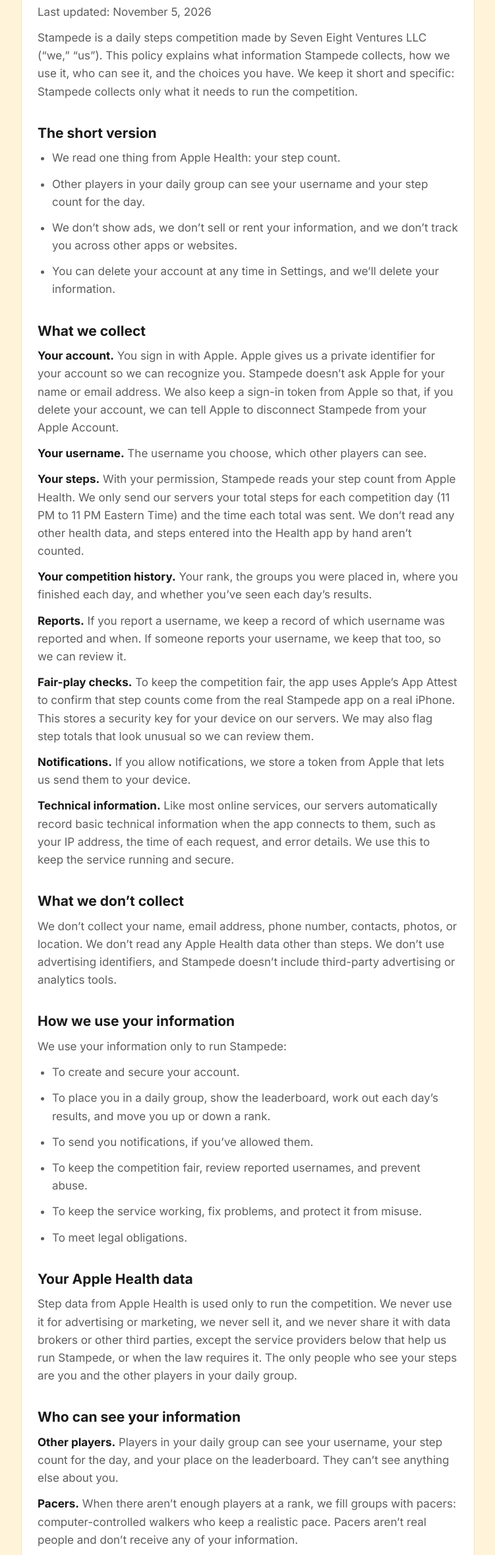
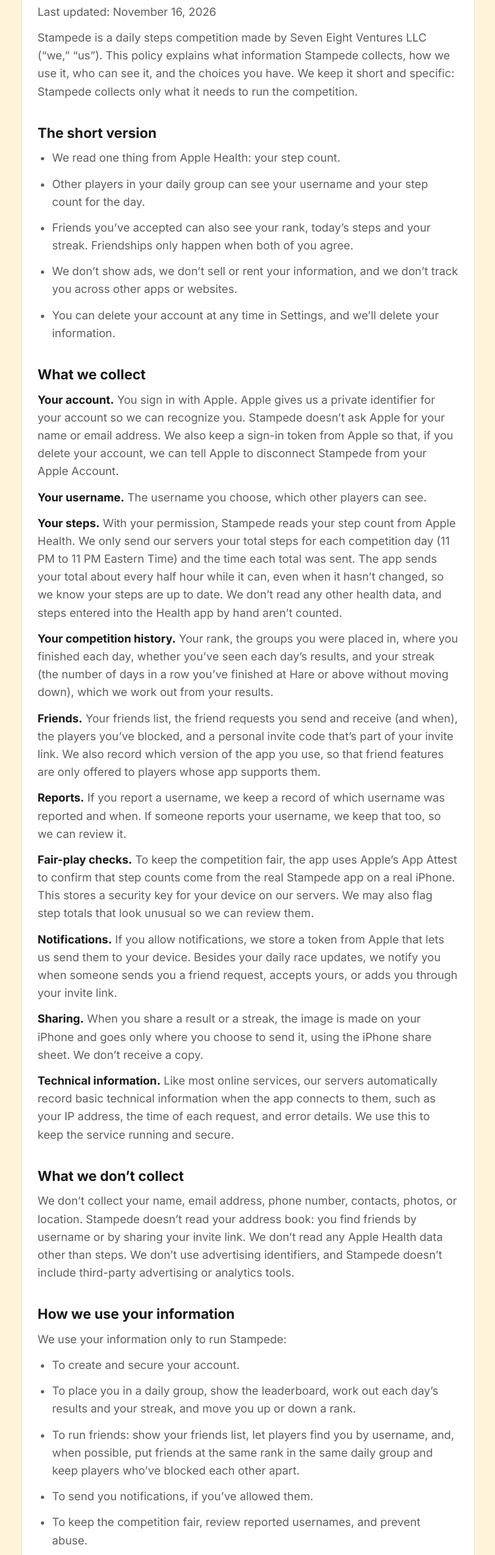
Before and after one commit to plieponis/stampede-legal, a plain HTML site: page privacy/index.html in a window 1280 px wide. Shown: the part 153-2510 px from the top of the page at 66% size, without its empty margins (264-1015 px from the left). Drawn offline with Linux system fonts and the light colour scheme.

Commit message:
Privacy Policy and Terms for Stampede 1.2: friends, streaks, sharing, step updates

```diff
--- a/privacy/index.html
+++ b/privacy/index.html
@@ -19,42 +19,47 @@ ul { padding-left:22px; margin:0 0 12px; }
 nav a { margin-right:16px; }
 </style></head>
 <body><main><a class="brand" href="/">STAMPEDE</a><div class="card"><h1>Privacy Policy</h1>
-<p>Last updated: November 5, 2026</p>
+<p>Last updated: November 16, 2026</p>
 <p>Stampede is a daily steps competition made by Seven Eight Ventures LLC (“we,” “us”). This policy explains what information Stampede collects, how we use it, who can see it, and the choices you have. We keep it short and specific: Stampede collects only what it needs to run the competition.</p>
 <h2>The short version</h2>
-<ul><li>We read one thing from Apple Health: your step count.</li><li>Other players in your daily group can see your username and your step count for the day.</li><li>We don’t show ads, we don’t sell or rent your information, and we don’t track you across other apps or websites.</li><li>You can delete your account at any time in Settings, and we’ll delete your information.</li></ul>
+<ul><li>We read one thing from Apple Health: your step count.</li><li>Other players in your daily group can see your username and your step count for the day.</li><li>Friends you’ve accepted can also see your rank, today’s steps and your streak. Friendships only happen when both of you agree.</li><li>We don’t show ads, we don’t sell or rent your information, and we don’t track you across other apps or websites.</li><li>You can delete your account at any time in Settings, and we’ll delete your information.</li></ul>
 <h2>What we collect</h2>
 <p><strong>Your account.</strong> You sign in with Apple. Apple gives us a private identifier for your account so we can recognize you. Stampede doesn’t ask Apple for your name or email address. We also keep a sign-in token from Apple so that, if you delete your account, we can tell Apple to disconnect Stampede from your Apple Account.</p>
 <p><strong>Your username.</strong> The username you choose, which other players can see.</p>
-<p><strong>Your steps.</strong> With your permission, Stampede reads your step count from Apple Health. We only send our servers your total steps for each competition day (11 PM to 11 PM Eastern Time) and the time each total was sent. We don’t read any other health data, and steps entered into the Health app by hand aren’t counted.</p>
-<p><strong>Your competition history.</strong> Your rank, the groups you were placed in, where you finished each day, and whether you’ve seen each day’s results.</p>
+<p><strong>Your steps.</strong> With your permission, Stampede reads your step count from Apple Health. We only send our servers your total steps for each competition day (11 PM to 11 PM Eastern Time) and the time each total was sent. The app sends your total about every half hour while it can, even when it hasn’t changed, so we know your steps are up to date. We don’t read any other health data, and steps entered into the Health app by hand aren’t counted.</p>
+<p><strong>Your competition history.</strong> Your rank, the groups you were placed in, where you finished each day, whether you’ve seen each day’s results, and your streak (the number of days in a row you’ve finished at Hare or above without moving down), which we work out from your results.</p>
+<p><strong>Friends.</strong> Your friends list, the friend requests you send and receive (and when), the players you’ve blocked, and a personal invite code that’s part of your invite link. We also record which version of the app you use, so that friend features are only offered to players whose app supports them.</p>
 <p><strong>Reports.</strong> If you report a username, we keep a record of which username was reported and when. If someone reports your username, we keep that too, so we can review it.</p>
 <p><strong>Fair-play checks.</strong> To keep the competition fair, the app uses Apple’s App Attest to confirm that step counts come from the real Stampede app on a real iPhone. This stores a security key for your device on our servers. We may also flag step totals that look unusual so we can review them.</p>
-<p><strong>Notifications.</strong> If you allow notifications, we store a token from Apple that lets us send them to your device.</p>
+<p><strong>Notifications.</strong> If you allow notifications, we store a token from Apple that lets us send them to your device. Besides your daily race updates, we notify you when someone sends you a friend request, accepts yours, or adds you through your invite link.</p>
+<p><strong>Sharing.</strong> When you share a result or a streak, the image is made on your iPhone and goes only where you choose to send it, using the iPhone share sheet. We don’t receive a copy.</p>
 <p><strong>Technical information.</strong> Like most online services, our servers automatically record basic technical information when the app connects to them, such as your IP address, the time of each request, and error details. We use this to keep the service running and secure.</p>
 <h2>What we don’t collect</h2>
-<p>We don’t collect your name, email address, phone number, contacts, photos, or location. We don’t read any Apple Health data other than steps. We don’t use advertising identifiers, and Stampede doesn’t include third-party advertising or analytics tools.</p>
+<p>We don’t collect your name, email address, phone number, contacts, photos, or location. Stampede doesn’t read your address book: you find friends by username or by sharing your invite link. We don’t read any Apple Health data other than steps. We don’t use advertising identifiers, and Stampede doesn’t include third-party advertising or analytics tools.</p>
 <h2>How we use your information</h2>
 <p>We use your information only to run Stampede:</p>
-<ul><li>To create and secure your account.</li><li>To place you in a daily group, show the leaderboard, work out each day’s results, and move you up or down a rank.</li><li>To send you notifications, if you’ve allowed them.</li><li>To keep the competition fair, review reported usernames, and prevent abuse.</li><li>To keep the service working, fix problems, and protect it from misuse.</li><li>To meet legal obligations.</li></ul>
+<ul><li>To create and secure your account.</li><li>To place you in a daily group, show the leaderboard, work out each day’s results and your streak, and move you up or down a rank.</li><li>To run friends: show your friends list, let players find you by username, and, when possible, put friends at the same rank in the same daily group and keep players who’ve blocked each other apart.</li><li>To send you notifications, if you’ve allowed them.</li><li>To keep the competition fair, review reported usernames, and prevent abuse.</li><li>To keep the service working, fix problems, and protect it from misuse.</li><li>To meet legal obligations.</li></ul>
 <h2>Your Apple Health data</h2>
-<p>Step data from Apple Health is used only to run the competition. We never use it for advertising or marketing, we never sell it, and we never share it with data brokers or other third parties, except the service providers below that help us run Stampede, or when the law requires it. The only people who see your steps are you and the other players in your daily group.</p>
+<p>Step data from Apple Health is used only to run the competition. We never use it for advertising or marketing, we never sell it, and we never share it with data brokers or other third parties, except the service providers below that help us run Stampede, or when the law requires it. The only people who see your steps are you, the other players in your daily group, and the friends you’ve accepted.</p>
 <h2>Who can see your information</h2>
-<p><strong>Other players.</strong> Players in your daily group can see your username, your step count for the day, and your place on the leaderboard. They can’t see anything else about you.</p>
+<p><strong>Other players.</strong> Players in your daily group can see your username, your step count for the day, and your place on the leaderboard. If your steps haven’t updated for 3 hours or more, they also see how long ago they last did (for example, “3h ago”). They can’t see anything else about you.</p>
+<p><strong>Friends.</strong> Friends are mutual: someone only becomes your friend if you accept their request, they accept yours, or one of you opens the other’s invite link. Your friends can see your username, your rank, your steps so far today, whether you moved up or down a rank last night, and your streak (from 2 days). If you remove a friend or block them, they stop seeing this right away. They aren’t told.</p>
+<p><strong>Finding you.</strong> Players can find you by searching for your username. Search shows your username and your rank, and lets them send you a friend request. Stampede may also suggest you, under “You might know,” to friends of your friends, with your username, your rank and how many friends you have in common (not who they are). Players you’ve blocked, and players who’ve blocked you, can’t find you or send you requests.</p>
+<p><strong>Your invite link.</strong> Your invite link contains your invite code and your username. Anyone you give it to can see your username on our website, and by opening it in Stampede they become your friend straight away, because sharing the link counts as your yes. If a link reaches someone you don’t want as a friend, you can remove or block them.</p>
 <p><strong>Pacers.</strong> When there aren’t enough players at a rank, we fill groups with pacers: computer-controlled walkers who keep a realistic pace. Pacers aren’t real people and don’t receive any of your information.</p>
 <p><strong>Service providers.</strong> We use a small number of companies to run Stampede, and they may process your information on our behalf:</p>
-<ul><li><strong>Apple</strong> provides Sign in with Apple, Apple Health, App Attest, and notifications.</li><li><strong>Supabase</strong> hosts our servers and database.</li></ul>
+<ul><li><strong>Apple</strong> provides Sign in with Apple, Apple Health, App Attest, and notifications.</li><li><strong>Supabase</strong> hosts our servers and database.</li><li><strong>GitHub</strong> hosts our website, stampedesteps.com, including the page an invite link opens when Stampede isn’t installed, and <strong>Google Fonts</strong> provides the website’s fonts. When you visit the website, they receive the technical information your browser sends, such as your IP address. The website doesn’t use cookies, analytics, or advertising.</li></ul>
 <p>These providers may only use your information to provide their services to us.</p>
 <p><strong>When required.</strong> We may share information if the law requires it, or if it’s necessary to protect the rights, safety, or property of our players, the public, or Seven Eight Ventures LLC.</p>
 <p><strong>If the company changes hands.</strong> If Seven Eight Ventures LLC is involved in a merger, acquisition, or sale of assets, your information may be transferred as part of that deal, and it would remain covered by this policy.</p>
 <h2>How long we keep your information</h2>
 <p>We keep your information for as long as you have a Stampede account. Server logs are kept for a limited time and then deleted automatically.</p>
 <h2>Deleting your account</h2>
-<p>You can delete your account at any time in Settings → Delete Account. When you do, we delete your account, username, step history, results, and device security key, and we tell Apple to disconnect Stampede from your Apple Account.</p>
+<p>You can delete your account at any time in Settings → Delete Account. When you do, we delete your account, username, step history, results, friends, friend requests, blocks, invite code, and device security key, and we tell Apple to disconnect Stampede from your Apple Account.</p>
 <p>So that other players’ leaderboards and results still add up, your spot in groups you already competed in stays on their leaderboards, but it’s no longer linked to you or your username. If you made reports, they stay on record without your name attached. Copies in our providers’ backups are removed when those backups expire.</p>
 <p>You can also stop Stampede from reading your steps at any time in the Health app or in your iPhone’s Settings.</p>
 <h2>Your choices and rights</h2>
-<p>You can change your username in Settings, turn notifications on or off in your iPhone’s Settings, and delete your account in the app. Depending on where you live, you may have the right to ask what information we have about you, to correct it, or to delete it. To make a request, email us at the address below. We don’t sell personal information and we don’t share it for targeted advertising.</p>
+<p>You can change your username in Settings, remove or block a friend by pressing and holding them in the Friends tab, unblock players in Settings → Blocked Players, turn notifications on or off in your iPhone’s Settings, and delete your account in the app. Depending on where you live, you may have the right to ask what information we have about you, to correct it, or to delete it. To make a request, email us at the address below. We don’t sell personal information and we don’t share it for targeted advertising.</p>
 <h2>Security</h2>
 <p>We protect your information with encryption in transit, access controls, and secure hosting. No system is perfectly secure, but we work to keep your information safe and to collect as little as possible.</p>
 <h2>Children</h2>
```
Also changed, not shown: terms/index.html (+7 -3 lines).
